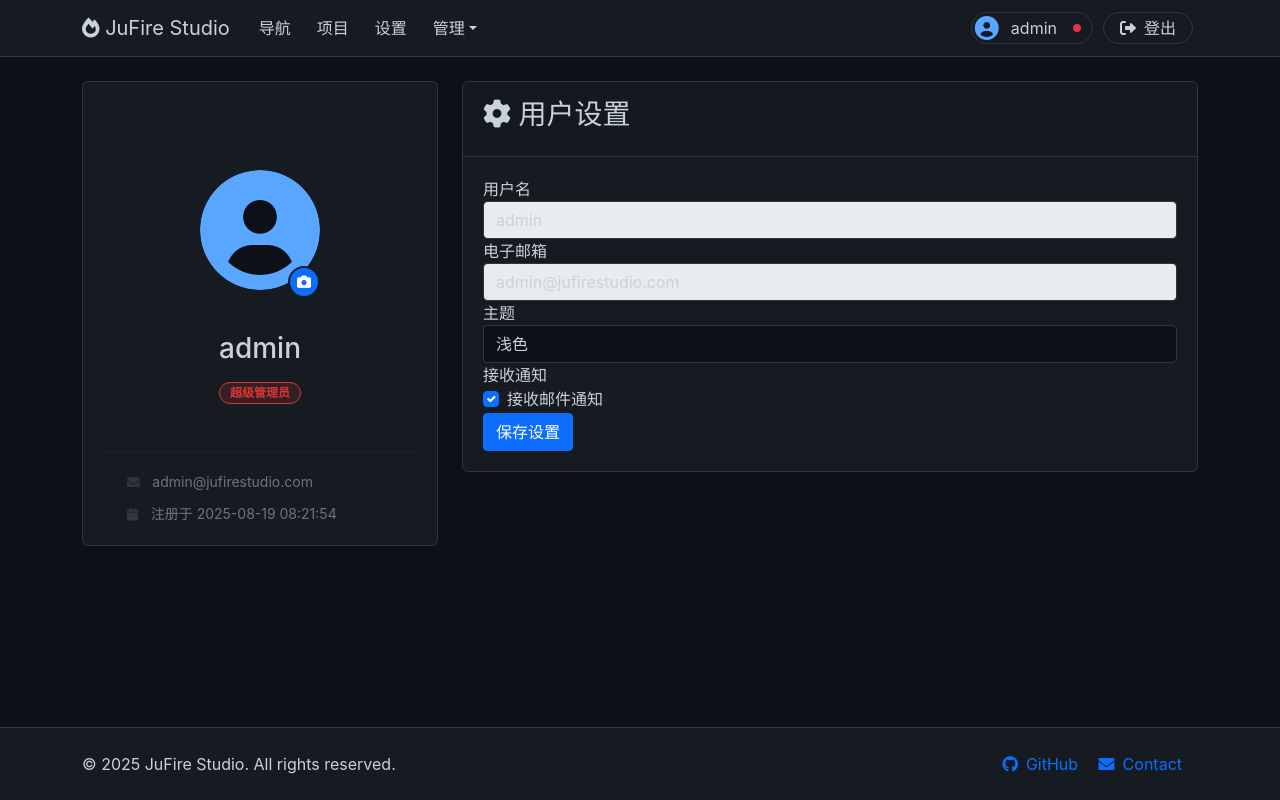
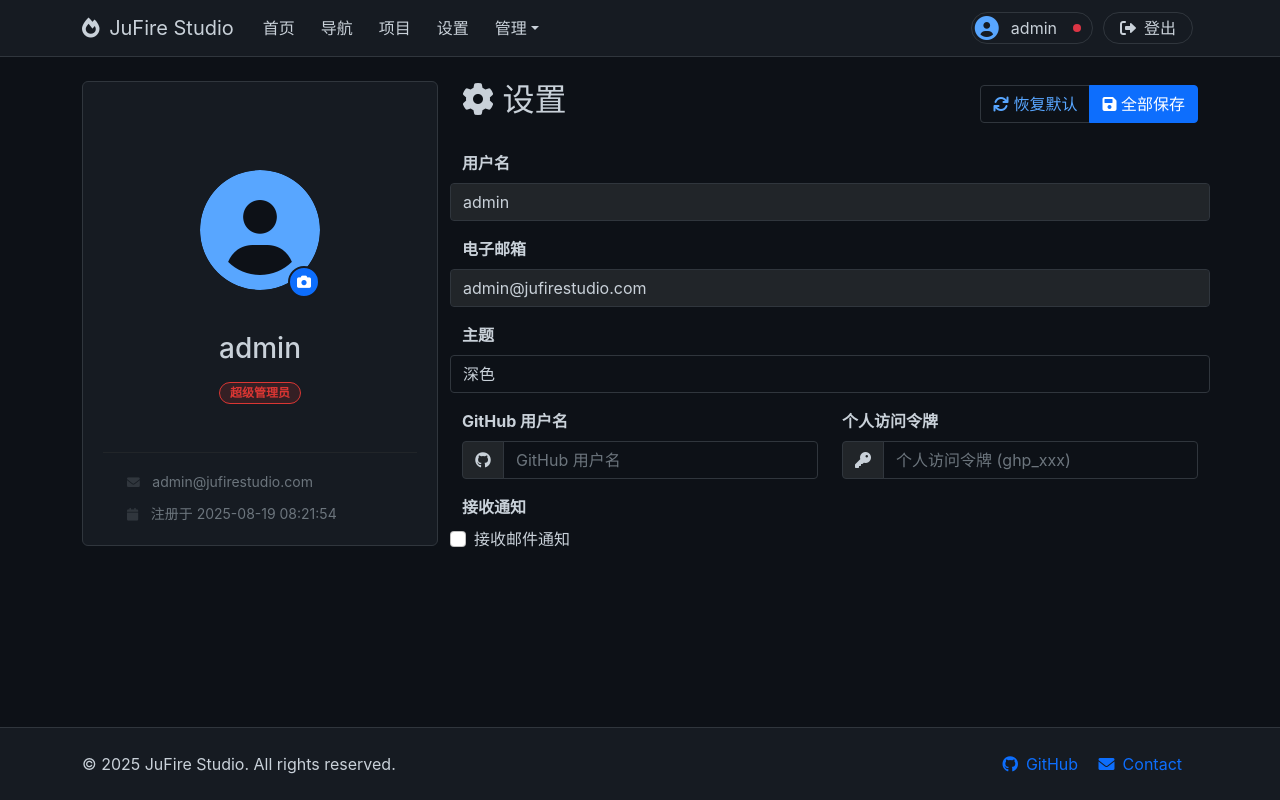
Before and after one commit to Churk-Ben/JuFireX, a Flask app: page /profile/1/settings in a window 1280 px wide. Run offline with Flask 3, Linux system fonts and the light colour scheme; the visitor is signed in with stand-in values (Sample User, id 1); some libraries are stand-ins or nearby versions.

Commit message:
feat(settings): 重构用户设置页面并添加新功能
- 重构设置页面布局和样式，增加保存和重置按钮
- 扩展用户设置数据结构，支持更多配置选项
- 添加GitHub账号绑定功能
- 引入新的Settings.js处理前端交互
- 在导航栏添加首页链接
- 启用Flask调试模式

```diff
--- a/app.py
+++ b/app.py
@@ -237,4 +237,4 @@
     # 启动应用
     print("启动 JuFire Studio 应用...")
     print("访问地址: http://localhost:5000")
-    socketio.run(app, host="0.0.0.0", port=5000)
+    socketio.run(app, debug=True, host="0.0.0.0", port=5000)
--- a/backend/auth.py
+++ b/backend/auth.py
@@ -60,13 +60,22 @@
         password = request.form.get("password")
 
         if not password:
-            return send_response(False, "密码不能为空", url_for("auth.register"), is_ajax)
+            return send_response(
+                False, "密码不能为空", url_for("auth.register"), is_ajax
+            )
 
         if User.query.filter_by(username=username).first():
-            return send_response(False, "用户名已存在，请选择其他用户名", url_for("auth.register"), is_ajax)
+            return send_response(
+                False,
+                "用户名已存在，请选择其他用户名",
+                url_for("auth.register"),
+                is_ajax,
+            )
 
         if User.query.filter_by(email=email).first():
-            return send_response(False, "邮箱已被注册，请使用其他邮箱", url_for("auth.register"), is_ajax)
+            return send_response(
+                False, "邮箱已被注册，请使用其他邮箱", url_for("auth.register"), is_ajax
+            )
 
         try:
             new_user = User(username=username, email=email)
@@ -88,14 +97,20 @@
                     db.session.commit()
                 except Exception as e:
                     current_app.logger.error(f"处理头像时出错: {str(e)}")
-                    return send_response(False, f"处理头像时出错: {str(e)}", is_ajax=is_ajax)
+                    return send_response(
+                        False, f"处理头像时出错: {str(e)}", is_ajax=is_ajax
+                    )
 
-            return send_response(True, "注册成功，请登录", url_for("auth.login"), is_ajax)
+            return send_response(
+                True, "注册成功，请登录", url_for("auth.login"), is_ajax
+            )
 
         except Exception as e:
             db.session.rollback()
             current_app.logger.error(f"注册用户时出错: {str(e)}")
-            return send_response(False, f"注册失败: {str(e)}", url_for("auth.register"), is_ajax)
+            return send_response(
+                False, f"注册失败: {str(e)}", url_for("auth.register"), is_ajax
+            )
 
     return render_template("register.html")
 
@@ -116,7 +131,9 @@
 
     current_user = db.session.get(User, session.get("user_id"))
     user_projects = Project.query.filter_by(author_id=user.id).all()
-    public_nav_count = NavItem.query.filter_by(is_public=True, created_by=user.id).count()
+    public_nav_count = NavItem.query.filter_by(
+        is_public=True, created_by=user.id
+    ).count()
 
     # 定义角色颜色映射
     role_colors = {
@@ -140,7 +157,9 @@
 
 @auth_bp.route("/user_data/<path:filename>")
 def user_avatar(filename):
-    directory = os.path.join(current_app.config["USER_AVATAR_FOLDER"], os.path.dirname(filename))
+    directory = os.path.join(
+        current_app.config["USER_AVATAR_FOLDER"], os.path.dirname(filename)
+    )
     return send_from_directory(directory, os.path.basename(filename))
 
 
@@ -165,11 +184,13 @@
         user.avatar_path = avatar_path
         db.session.commit()
 
-        return jsonify({
-            "success": True,
-            "message": "头像上传成功",
-            "avatar_url": url_for("auth.user_avatar", filename=user.avatar_path),
-        })
+        return jsonify(
+            {
+                "success": True,
+                "message": "头像上传成功",
+                "avatar_url": url_for("auth.user_avatar", filename=user.avatar_path),
+            }
+        )
 
     except Exception as e:
         current_app.logger.error(f"头像上传错误: {str(e)}")
@@ -203,10 +224,12 @@
             flash("您没有权限执行此操作", "error")
             return redirect(url_for("auth.profile", user_id=user.id))
 
+        # 设置项模板
         settings = {
-            "theme": request.form.get("theme"),
-            "notifications": request.form.get("notifications") == "on",
+            # "theme": request.form.get("theme"),
+            # "notifications": request.form.get("notifications") == "on",
         }
+
         with open(settings_file, "w") as f:
             json.dump(settings, f, indent=4)
 
@@ -218,8 +241,31 @@
         with open(settings_file, "r") as f:
             settings = json.load(f)
     else:
-        # Default settings
-        settings = {"theme": "light", "notifications": True}
+        # 默认设置
+        settings = {
+            "account": {
+                "username": user.username,
+                "email": user.email,
+            },
+            "preferences": {
+                "theme": "light",
+                "notifications": True,
+            },
+            "privacy": {
+                "show_email": True,
+                "show_join_date": True,
+                "show_green_wall": True,
+                "show_nav_counts": True,
+                "show_projects": True,
+            },
+            "linked_accounts": {
+                "github": {
+                    "linked": False,
+                    "username": "",
+                },
+            },
+        }
+
         with open(settings_file, "w") as f:
             json.dump(settings, f, indent=4)
 
--- a/templates/base.html
+++ b/templates/base.html
@@ -126,7 +126,7 @@
     <nav class="navbar navbar-expand-lg navbar-dark">
       <div class="container">
         <a class="navbar-brand" href="{{ url_for('index') }}">
-          <i class="fas fa-fire"></i>
+          <i class="fas fa-fire me-1"></i>
           JuFire Studio
         </a>
 
@@ -134,6 +134,11 @@
 
         <div class="collapse navbar-collapse" id="navbarNav">
           <ul class="navbar-nav me-auto">
+            <!-- 所有用户可见 -->
+            <li class="nav-item" style="margin: 0 5px">
+              <a class="nav-link" href="{{ url_for('index') }}">首页</a>
+            </li>
+
             <!-- 成员可见 -->
             {% if current_user and current_user.role >= 1 %}
               <li class="nav-item" style="margin: 0 5px">
--- a/templates/navigation.html
+++ b/templates/navigation.html
@@ -22,9 +22,9 @@
           <h2><i class="fas fa-compass"></i> 导航站</h2>
 
           {% if current_user %}
-            <div>
-              <button class="btn btn-outline-primary me-2" data-bs-toggle="modal" data-bs-target="#addNavItemModal"><i class="fas fa-plus"></i> 添加新项</button>
-              <button class="btn btn-primary" data-bs-toggle="modal" data-bs-target="#navigationManageModal"><i class="fas fa-cog"></i> 管理导航</button>
+            <div class="btn-group">
+              <button class="btn btn-outline-primary" data-bs-toggle="modal" data-bs-target="#navigationManageModal"><i class="fas fa-cog"></i> 管理导航</button>
+              <button class="btn btn-primary" data-bs-toggle="modal" data-bs-target="#addNavItemModal"><i class="fas fa-plus"></i> 添加新项</button>
             </div>
           {% endif %}
         </div>
--- a/templates/profile/settings.html
+++ b/templates/profile/settings.html
@@ -22,22 +22,31 @@
 
       <!-- 主要设置区域 -->
       <div class="col-md-8">
-        <div class="card">
-          <div class="card-header">
-            <h3 class="card-title"><i class="fas fa-cog"></i> 用户设置</h3>
+        <div class="d-flex justify-content-between align-items-center mb-4">
+          <h2 class="card-title"><i class="fas fa-cog"></i> 设置</h2>
+
+          {% if current_user.id == user.id %}
+            <div class="btn-group">
+              <button id="reset-settings-btn" class="btn btn-outline-primary"><i class="fas fa-arrows-rotate"></i> 恢复默认</button>
+              <button id="save-settings-btn" class="btn btn-primary"><i class="fas fa-save"></i> 全部保存</button>
             </div>
-          <div class="card-body">
-            <form method="POST" action="{{ url_for('auth.settings', user_id=user.id) }}">
-              <div class="form-group">
-                <label for="username">用户名</label>
-                <input type="text" class="form-control" id="username" value="{{ user.username }}" disabled />
+          {% endif %}
         </div>
-              <div class="form-group">
-                <label for="email">电子邮箱</label>
-                <input type="email" class="form-control" id="email" value="{{ user.email }}" disabled />
+
+        <!-- 设置表单 -->
+        <form method="POST" id="settings-form" action="{{ url_for('auth.settings', user_id=user.id) }}">
+          <div class="row mb-3">
+            <label for="username" class="form-label fw-bold">用户名</label>
+            <input type="text" class="form-control bg-dark" id="username" value="{{ user.username }}" disabled />
           </div>
-              <div class="form-group">
-                <label for="theme">主题</label>
+
+          <div class="row mb-3">
+            <label for="email" class="form-label fw-bold">电子邮箱</label>
+            <input type="email" class="form-control bg-dark" id="email" value="{{ user.email }}" disabled />
+          </div>
+
+          <div class="row mb-3">
+            <label for="theme" class="form-label fw-bold">主题</label>
             <select class="form-control" id="theme" name="theme">
               {% if settings.theme == 'light' %}
                 <option value="light" selected>浅色</option>
@@ -48,8 +57,28 @@
               {% endif %}
             </select>
           </div>
-              <div class="form-group">
-                <label for="notifications">接收通知</label>
+
+          <!-- 用户信息 TODO: 转移到设置 -->
+          <div class="row mb-3">
+            <div class="col-md-6">
+              <label for="userInput" class="form-label fw-bold">GitHub 用户名</label>
+              <div class="input-group">
+                <span class="input-group-text bg-dark"><i class="fab fa-github"></i></span>
+                <input type="text" class="form-control" id="userInput" name="github_username" placeholder="GitHub 用户名" />
+              </div>
+            </div>
+
+            <div class="col-md-6">
+              <label for="tokenInput" class="form-label fw-bold">个人访问令牌</label>
+              <div class="input-group">
+                <span class="input-group-text bg-dark"><i class="fas fa-key"></i></span>
+                <input type="password" class="form-control" id="tokenInput" name="github_token" placeholder="个人访问令牌 (ghp_xxx)" />
+              </div>
+            </div>
+          </div>
+
+          <div class="row mb-3">
+            <label for="notifications" class="form-label fw-bold">接收通知</label>
             <div class="form-check">
               {% if settings.notifications %}
                 <input class="form-check-input" type="checkbox" id="notifications" name="notifications" checked />
@@ -59,13 +88,12 @@
               <label class="form-check-label" for="notifications">接收邮件通知</label>
             </div>
           </div>
-              {% if current_user.id == user.id %}
-                <button type="submit" class="btn btn-primary">保存设置</button>
-              {% endif %}
         </form>
       </div>
     </div>
   </div>
-    </div>
-  </div>
 {% endblock %}
+
+{% block required_js %}
+  <script src="{{ url_for('static', filename='js/Settings.js') }}"></script>
+{% endblock %}
```
Also changed, not shown: static/js/profile/Settings.js (added). Lines whose indentation alone changed are shown as unchanged.
